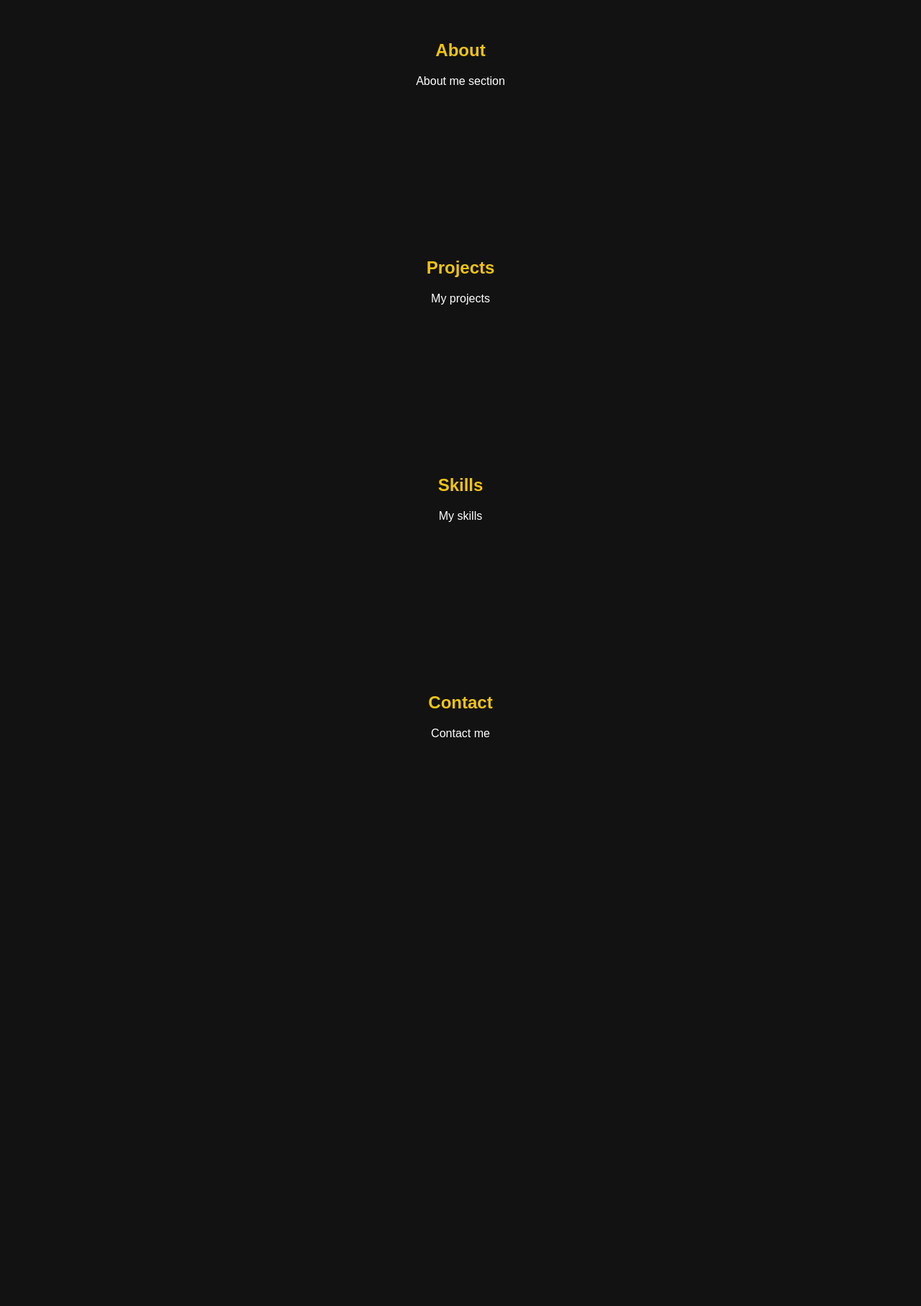
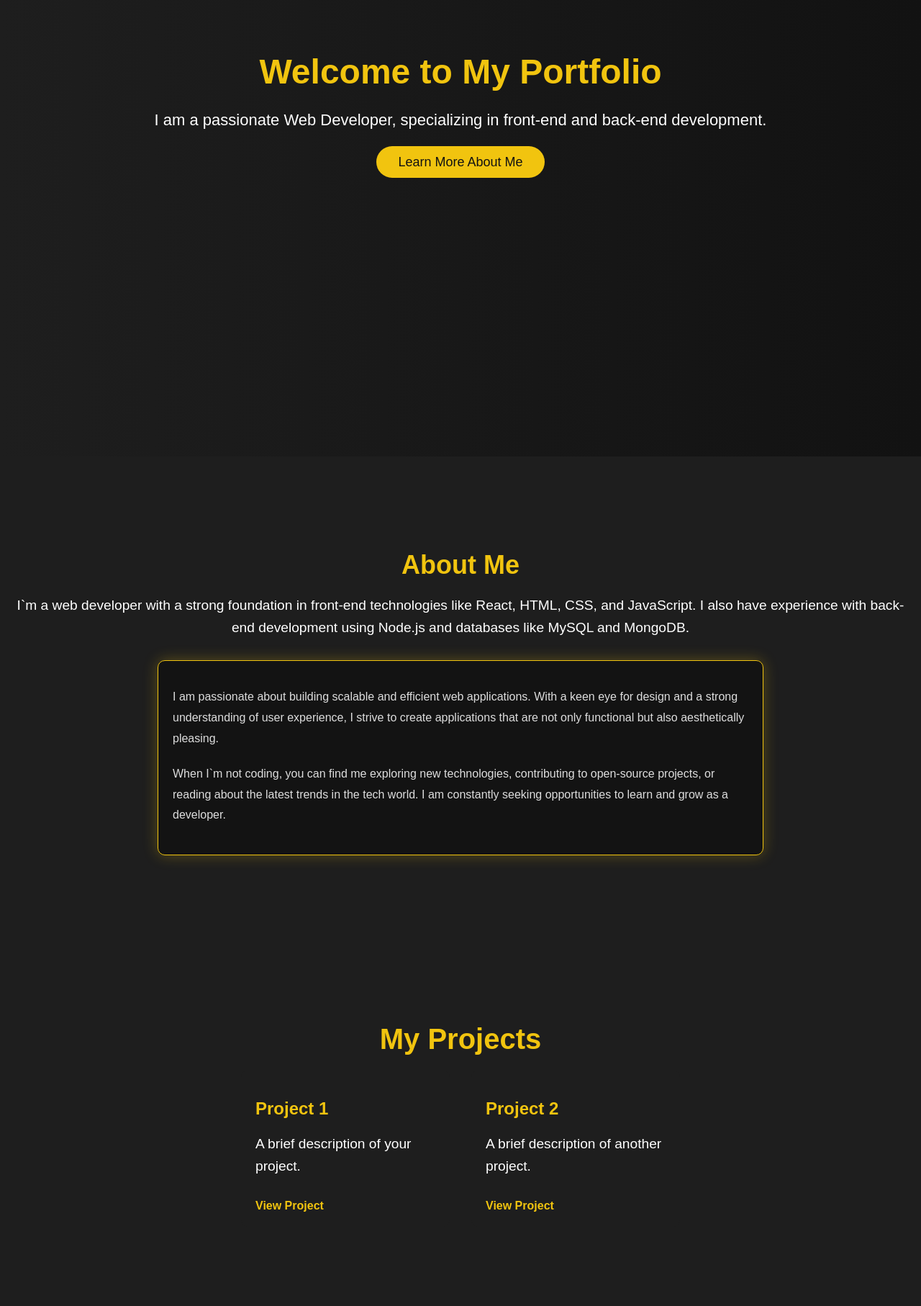
Before and after one commit to rizo0103/portfolio, a React (Vite) app: page / in a window 1280 px wide. Shown: the part 366-2180 px from the top of the page at 72% size. Before the commit the page ends 1510 px from the top, so only its background shows below. Built offline with nearby package versions, Linux system fonts and the light colour scheme.

Commit message:
created About component and added few changes to scrollbar etc

```diff
--- /dev/null
+++ b/src/App.css
@@ -0,0 +1,25 @@
+/* Custom Scrollbar Styles */
+body::-webkit-scrollbar {
+    width: 12px;
+}
+
+body::-webkit-scrollbar-track {
+    background: #1e1e1e;
+    border-radius: 10px;
+}
+
+body::-webkit-scrollbar-thumb {
+    background-color: #f1c40f;
+    border-radius: 10px;
+    border: 2px solid #121212;
+}
+
+body::-webkit-scrollbar-thumb:hover {
+    background-color: #ffd700;
+}
+
+/* For Firefox */
+body {
+    scrollbar-width: thin;
+    scrollbar-color: #f1c40f #1e1e1e;
+}
--- a/src/App.jsx
+++ b/src/App.jsx
@@ -3,6 +3,7 @@
 import { BrowserRouter, Route, Routes } from "react-router-dom";
 import Home from "./components/main/Home";
 import Navbar from "./components/temps/Navbar";
+import './styles/main/Home.css';
 
 function App() {
     return (
--- /dev/null
+++ b/src/components/main/About.jsx
@@ -0,0 +1,33 @@
+/* eslint-disable no-unused-vars */
+// About.jsx
+import React from 'react';
+import '../../styles/main/About.css'; // Make sure you add styles here
+
+const About = () => {
+  return (
+        <section id="about" className="section about">
+            <h1> About Me </h1>
+            <p>
+                I`m a web developer with a strong foundation in front-end technologies
+                like React, HTML, CSS, and JavaScript. I also have experience with
+                back-end development using Node.js and databases like MySQL and MongoDB.
+            </p>
+            <div className="about-details">
+                <p>
+                    I am passionate about building scalable and efficient web
+                    applications. With a keen eye for design and a strong understanding of
+                    user experience, I strive to create applications that are not only
+                    functional but also aesthetically pleasing.
+                </p>
+                <p>
+                    When I`m not coding, you can find me exploring new technologies,
+                    contributing to open-source projects, or reading about the latest
+                    trends in the tech world. I am constantly seeking opportunities to
+                    learn and grow as a developer.
+                </p>
+            </div>
+        </section>
+    );
+};
+
+export default About;
--- a/src/components/main/Home.jsx
+++ b/src/components/main/Home.jsx
@@ -1,33 +1,62 @@
-// Home.jsx
 /* eslint-disable no-unused-vars */
-import React from "react";
-import '../../styles/temps/Section.css';
+import React from 'react';
+import '../../styles/main/Home.css'; // Make sure you add styles here
+import { Link } from 'react-scroll';
+import About from './About';
 
 const Home = () => {
   return (
-    <div>
-        <section id="home" className="section">
-            <h1> Home </h1>
-            <p> Welcome to my portfolio! </p>
+        <div>
+        {/* Hero Section */}
+        <section id="home" className="section hero">
+            <div className="hero-content">
+                <h1> Welcome to My Portfolio </h1>
+                <p> I am a passionate Web Developer, specializing in front-end and back-end development. </p>
+                <Link smooth={true} duration={500} to="about" className="cta-button"> Learn More About Me </Link>
+            </div>
         </section>
-        <section id="about" className="section">
-            <h1> About </h1>
-            <p> About me section </p>
+
+        {/* About Section */}
+        <About />
+
+        {/* Projects Section */}
+        <section id="projects" className="section projects">
+            <h1>My Projects</h1>
+            <div className="project-list">
+                <div className="project-card">
+                    <h2>Project 1</h2>
+                    <p>A brief description of your project.</p>
+                    <a href="#">View Project</a>
+                </div>
+                <div className="project-card">
+                    <h2>Project 2</h2>
+                    <p>A brief description of another project.</p>
+                    <a href="#">View Project</a>
+                </div>
+            </div>
         </section>
-        <section id="projects" className="section">
-            <h1> Projects </h1>
-            <p> My projects </p>
+
+        {/* Skills Section */}
+        <section id="skills" className="section skills">
+            <h1> Skills </h1>
+            <ul>
+                <li> React.js </li>
+                <li> Node.js </li>
+                <li> JavaScript </li>
+                <li> CSS </li>
+                <li> HTML5 </li>
+                <li> MySQL </li>
+            </ul>
         </section>
-        <section id="skills" className="section">
-            <h1> Skills </h1>
-            <p> My skills </p>
+
+        {/* Contact Section */}
+        <section id="contact" className="section contact">
+            <h1>Contact Me</h1>
+            <p>Feel free to reach out to me via email or connect on LinkedIn!</p>
+            <a href="mailto:your-email@example.com" className="cta-button">Email Me</a>
         </section>
-        <section id="contact" className="section">
-            <h1> Contact </h1>
-            <p> Contact me </p>
-        </section>
-    </div>
-  );
+        </div>
+    );
 };
 
 export default Home;
--- a/src/components/temps/Navbar.jsx
+++ b/src/components/temps/Navbar.jsx
@@ -13,14 +13,14 @@ const Navbar = () => {
         <nav className="navbar">
             <div className="navbar-container">
                 <div className="navbar-logo">
-                    <h1> YourLogo </h1>
+                    <h1> Logo </h1>
                 </div>
                 <div className={`navbar-menu ${isOpen ? 'open' : ''}`}>
-                    <Link to="home" onClick={toggleMenu}> Home </Link>
-                    <Link to="about" onClick={toggleMenu}> About </Link>
-                    <Link to="projects" onClick={toggleMenu}> Projects </Link>
-                    <Link to="skills" onClick={toggleMenu}> Skills </Link>
-                    <Link to="contact" onClick={toggleMenu}> Contact </Link>
+                    <Link to="home" smooth={true} onClick={toggleMenu}> Home </Link>
+                    <Link to="about" smooth={true} onClick={toggleMenu}> About </Link>
+                    <Link to="projects" smooth={true} onClick={toggleMenu}> Projects </Link>
+                    <Link to="skills" smooth={true} onClick={toggleMenu}> Skills </Link>
+                    <Link to="contact" smooth={true} onClick={toggleMenu}> Contact </Link>
                 </div>
                 <div className="navbar-toggle" onClick={toggleMenu}>
                     <div className={`bar ${isOpen ? 'open' : ''}`}> </div>
--- /dev/null
+++ b/src/styles/main/About.css
@@ -0,0 +1,85 @@
+/* About.css */
+
+/* General Section Styles */
+.section {
+    padding: 100px 20px;
+    text-align: center;
+    background-color: #1e1e1e;
+    transition: all 0.5s ease;
+    cursor: default;
+}
+
+h1 {
+    color: #f1c40f;
+    margin-bottom: 20px;
+    font-size: 2.5rem;
+    transition: color 0.3s ease;
+}
+
+p {
+    color: #fff;
+    font-size: 1.2rem;
+    margin-bottom: 30px;
+    line-height: 1.6;
+    transition: color 0.3s ease;
+}
+
+/* About Section */
+.about-details {
+    max-width: 800px;
+    margin: 0 auto;
+    text-align: left;
+    border: 1px solid #f1c40f;
+    padding: 20px;
+    border-radius: 10px;
+    background: rgba(18, 18, 18, 0.9);
+    box-shadow: 0 0 20px rgba(241, 196, 15, 0.3);
+    transition: all 0.3s ease;
+}
+
+.about-details p {
+    color: #ddd;
+    font-size: 1rem;
+    line-height: 1.8;
+    margin-bottom: 20px;
+}
+
+/* Responsive Design */
+@media (max-width: 768px) {
+    .section {
+        padding: 50px 10px;
+    }
+
+    h1 {
+        font-size: 2rem;
+    }
+
+    p {
+        font-size: 1rem;
+    }
+
+    .about-details {
+        padding: 15px;
+    }
+
+    .about-details p {
+        font-size: 0.9rem;
+    }
+}
+
+/* Hover Effects */
+.section:hover {
+    background-color: #121212;
+}
+
+h1:hover {
+    color: #ffd700;
+}
+
+p:hover {
+    color: #f1c40f;
+}
+
+.about-details:hover {
+    box-shadow: 0 0 30px rgba(241, 196, 15, 0.5);
+}
--- a/src/styles/main/Home.css
+++ b/src/styles/main/Home.css
@@ -0,0 +1,168 @@
+/* Home.css */
+
+/* General Section Styles */
+.section {
+    padding: 100px 20px;
+    text-align: center;
+    background-color: #121212;
+    scroll-behavior: smooth;
+}
+
+h1 {
+    color: #f1c40f;
+    margin-bottom: 20px;
+}
+
+p {
+    color: #fff;
+    font-size: 18px;
+    margin-bottom: 30px;
+}
+
+/* Hero Section */
+.hero {
+    background: linear-gradient(90deg, #1e1e1e, #121212);
+    color: #fff;
+    height: 100vh;
+    display: flex;
+    justify-content: center;
+    align-items: center;
+    flex-direction: column;
+}
+
+.hero h1 {
+    font-size: 48px;
+    font-weight: bold;
+    margin-bottom: 10px;
+}
+
+.hero p {
+    font-size: 22px;
+    margin-bottom: 30px;
+}
+
+.cta-button {
+    background-color: #f1c40f;
+    color: #121212;
+    padding: 12px 30px;
+    font-size: 18px;
+    text-decoration: none;
+    border-radius: 30px;
+    transition: background 0.3s ease;
+}
+
+.cta-button:hover {
+    background-color: #ffd700;
+}
+
+/* About Section */
+.about {
+    background-color: #1e1e1e;
+}
+
+.about h1 {
+    font-size: 36px;
+    margin-bottom: 20px;
+}
+
+/* Projects Section */
+.projects {
+    background-color: #121212;
+}
+
+.project-list {
+    display: flex;
+    justify-content: center;
+    gap: 30px;
+    margin-top: 20px;
+}
+
+.project-card {
+    background-color: #1e1e1e;
+    padding: 20px;
+    width: 250px;
+    border-radius: 10px;
+    text-align: left;
+}
+
+.project-card h2 {
+    color: #f1c40f;
+    font-size: 24px;
+}
+
+.project-card p {
+    color: #fff;
+}
+
+.project-card a {
+    color: #f1c40f;
+    text-decoration: none;
+    font-weight: bold;
+    display: block;
+    margin-top: 10px;
+}
+
+/* Skills Section */
+.skills {
+    background-color: #1e1e1e;
+}
+
+.skills ul {
+    list-style-type: none;
+    padding: 0;
+}
+
+.skills li {
+    font-size: 20px;
+    color: #f1c40f;
+    margin: 10px 0;
+}
+
+/* Contact Section */
+.contact {
+    background-color: #121212;
+}
+
+.contact h1 {
+    font-size: 36px;
+    margin-bottom: 20px;
+}
+
+.contact a {
+    font-size: 20px;
+    color: #f1c40f;
+    text-decoration: none;
+    border-bottom: 2px solid #f1c40f;
+    padding: 5px 0;
+}
+
+.contact a:hover {
+    color: #ffd700;
+    border-color: #ffd700;
+}
+
+/* Custom Scrollbar Styles for WebKit Browsers */
+*::-webkit-scrollbar {
+    width: 12px;
+}
+
+*::-webkit-scrollbar-track {
+    background: #1e1e1e;
+    border-radius: 10px;
+}
+
+*::-webkit-scrollbar-thumb {
+    background-color: #f1c40f;
+    border-radius: 10px;
+    border: 2px solid #121212;
+}
+
+*::-webkit-scrollbar-thumb:hover {
+    background-color: #ffd700;
+}
+
+/* Custom Scrollbar Styles for Firefox */
+* {
+    scrollbar-width: thin;
+    scrollbar-color: #f1c40f #1e1e1e;
+}
```
Lines whose indentation alone changed are shown as unchanged.
